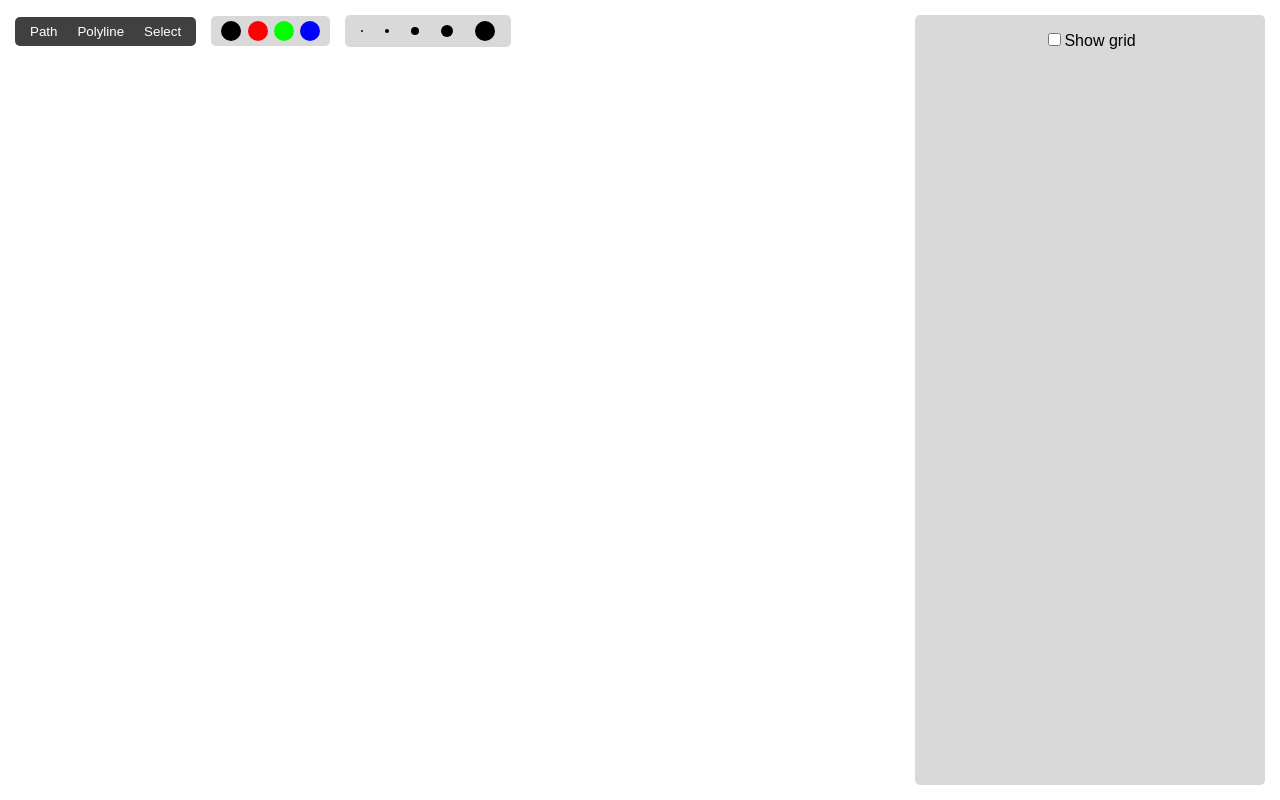
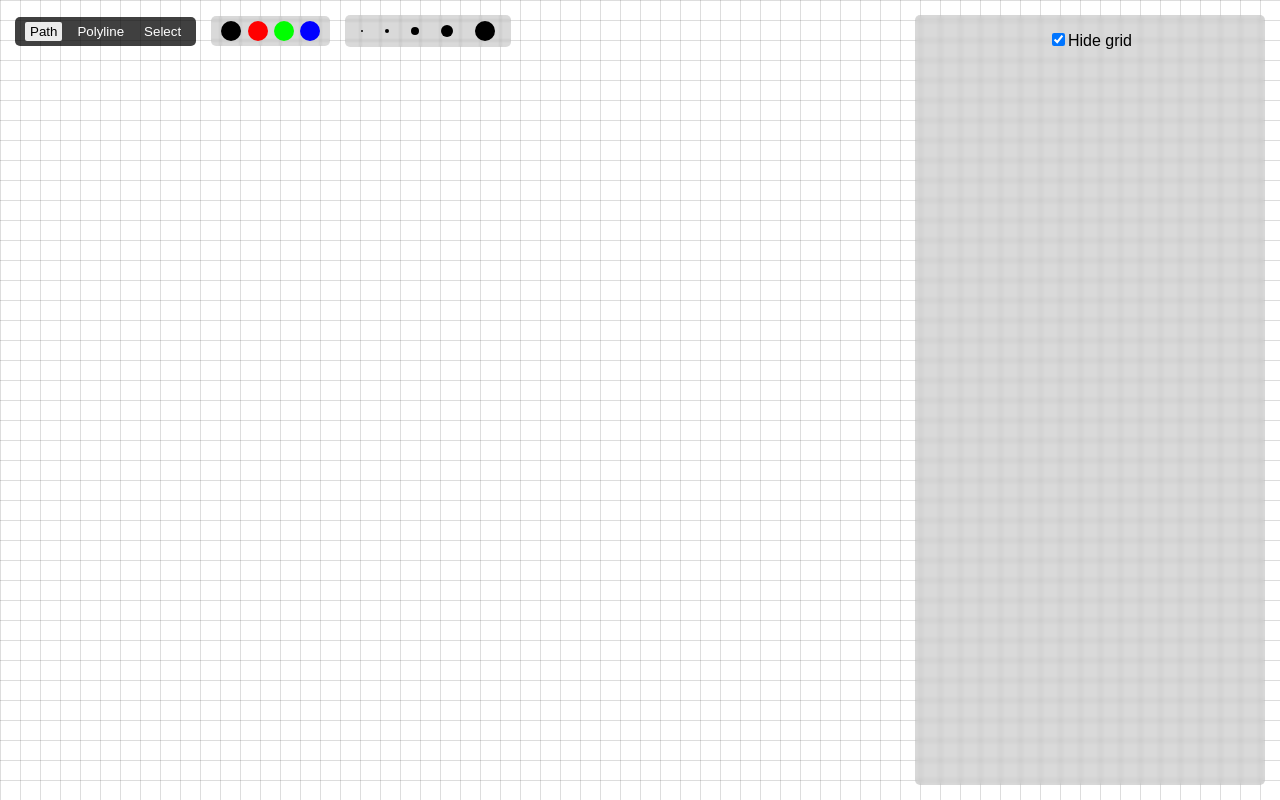
Before and after one commit to pablosca/minlines, a React (Create React App) app: page / in a window 1280 px wide. Built offline with nearby package versions, Linux system fonts and the light colour scheme.

Commit message:
Set some default values. Refactor

```diff
--- a/src/ColorPicker.js
+++ b/src/ColorPicker.js
@@ -1,7 +1,7 @@
 import useTools, { colors } from "./ToolsContext";
 
 export default function ColorPicker() {
-  const { setColor } = useTools();
+  const { color, setColor } = useTools();
 
   const onColorClick = (code) => {
     setColor(code);
@@ -11,7 +11,7 @@ export default function ColorPicker() {
     <div className="color-picker toolbar">
       {colors.map((c) => (
         <button
-          className="color picker-button"
+          className={`color picker-button ${color === c.code && 'active'}`}
           style={{ "--color": c.code }}
           key={c.name}
           onClick={(e) => onColorClick(c.code)}
--- a/src/StrokeWidthPicker.js
+++ b/src/StrokeWidthPicker.js
@@ -1,7 +1,7 @@
 import useTools, { strokeWidths } from "./ToolsContext";
 
 export default function StrokeWidthPicker() {
-  const { setStrokeWidth } = useTools();
+  const { strokeWidth, setStrokeWidth } = useTools();
 
   const onStrokeClick = (width) => {
     setStrokeWidth(width);
@@ -9,14 +9,14 @@ export default function StrokeWidthPicker() {
 
   return (
     <div className="stroke-picker toolbar">
-      {strokeWidths.map((c) => (
+      {strokeWidths.map((s) => (
         <button
-          className="picker-button"
-          key={c.name}
-          onClick={(e) => onStrokeClick(c.width)}
-          title={c.name}
+          className={`picker-button ${strokeWidth === s.width && 'active'}`}
+          key={s.name}
+          onClick={(e) => onStrokeClick(s.width)}
+          title={s.name}
         >
-          <div className="stroke" style={{ "--stroke-width": c.width }}></div>
+          <div className="stroke" style={{ "--stroke-width": s.width }}></div>
         </button>
       ))}
     </div>
--- a/src/ToolsContext.js
+++ b/src/ToolsContext.js
@@ -62,23 +62,23 @@ export const strokeWidths = [
 ];
 
 const initialState = {
-  tool: null,
+  tool: 'path',
   color: "#000",
   drawing: false,
   isDragging: false,
   strokeWidth: 2,
-  withGrid: false,
+  withGrid: true,
 };
 
 const ToolsContext = createContext(initialState);
 
 export const ToolsProvider = ({ children }) => {
-  const [tool, setTool] = useState(null);
+  const [tool, setTool] = useState(initialState.tool);
   const [color, setColor] = useState(initialState.color);
   const [drawing, setDrawing] = useState(false);
   const [isDragging, setIsDragging] = useState(null);
   const [strokeWidth, setStrokeWidth] = useState(initialState.strokeWidth);
-  const [withGrid, setWithGrid] = useState(false);
+  const [withGrid, setWithGrid] = useState(initialState.withGrid);
 
   const selectTool = (tool) => {
     setDrawing(false);
```
